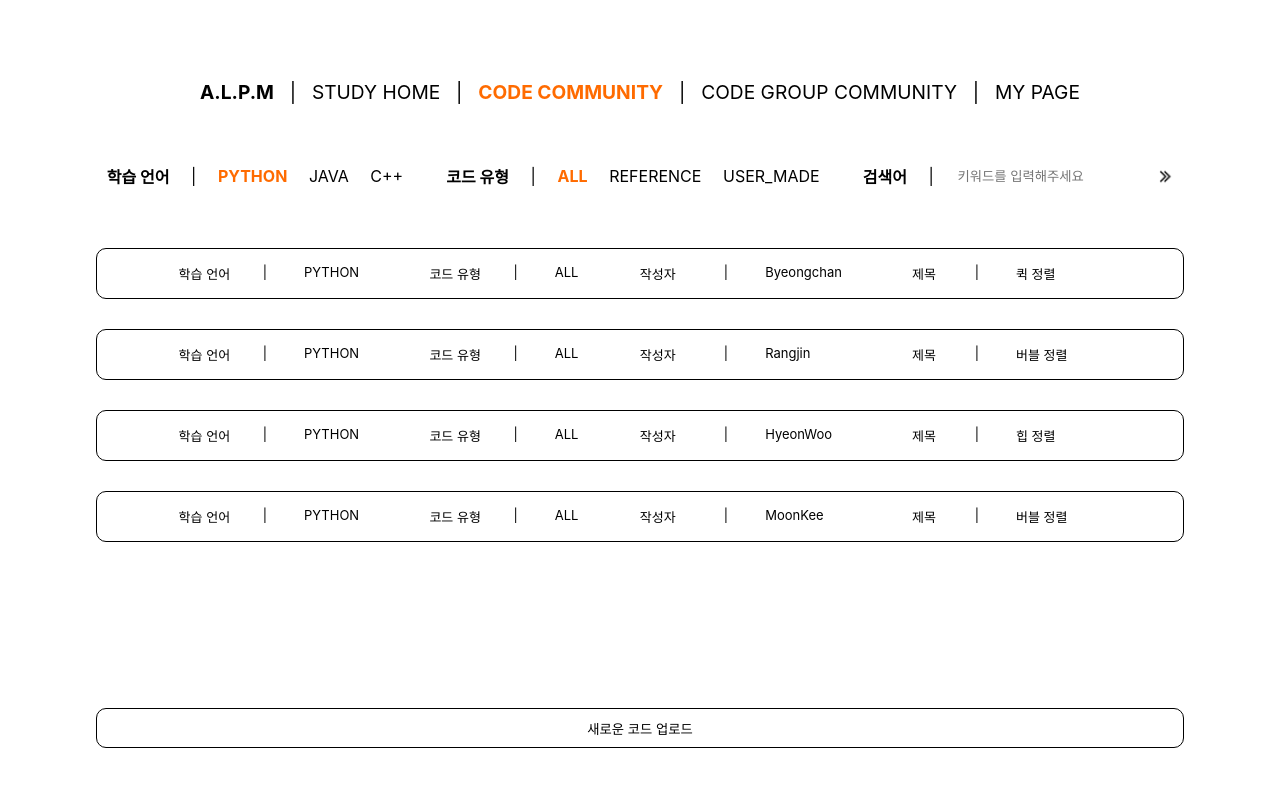
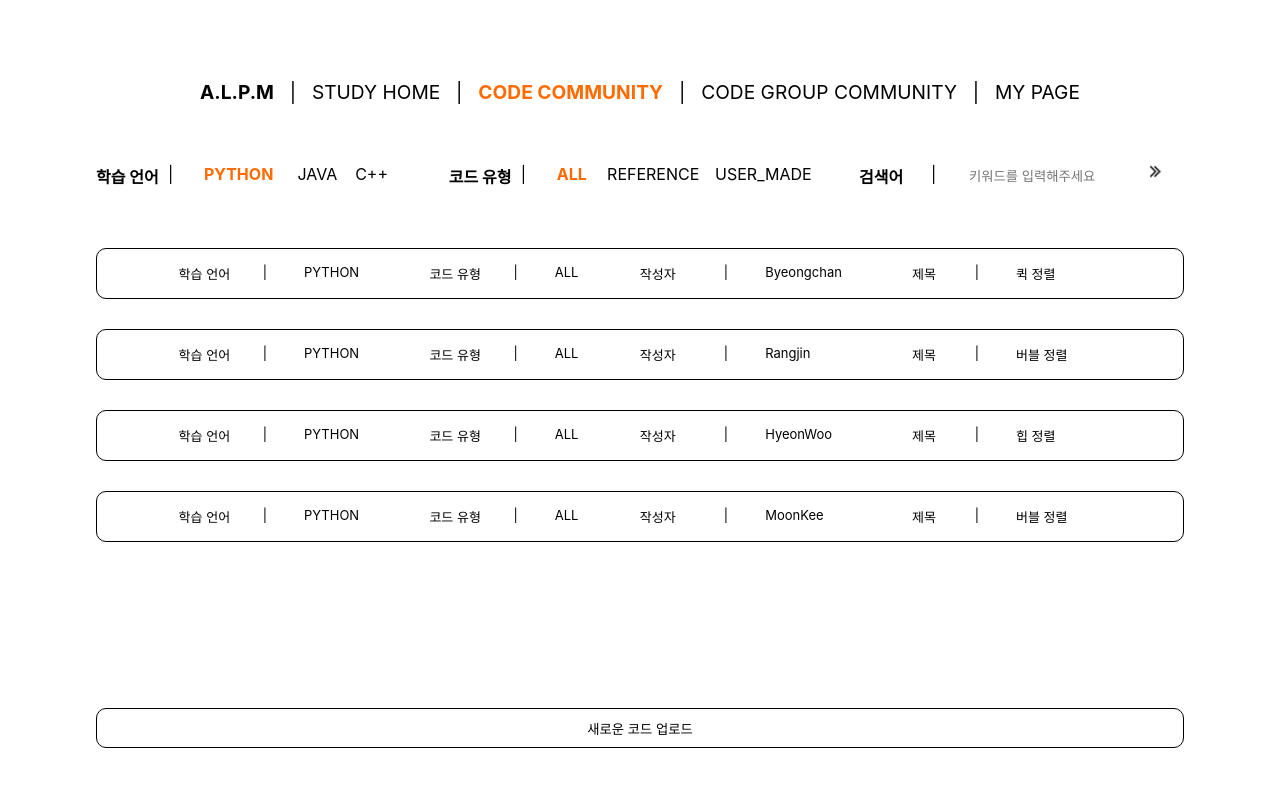
Before and after one commit to AL-PM/ALPM-web, a React (Create React App) app: page /code in a window 1280 px wide. Shown: the top 786 px of the page. Built offline with nearby package versions, Linux system fonts and the light colour scheme.

Commit message:
[MOD] CODE 검색 메뉴바 flex -> Grid로 수정

```diff
--- a/src/CodeCommunity/CodeHome/CodeHome.css
+++ b/src/CodeCommunity/CodeHome/CodeHome.css
@@ -3,10 +3,10 @@
     margin-top: 7.5vh;
     margin-left : 7.5vw;
     margin-right: 7.5vw;
-    display: flex;
-    justify-content: space-around;
-    align-items:center;
+    display: grid;
+    grid-template-columns: 1fr 0.5fr 1.3fr 0.8fr 0.8fr 0.5fr 1fr 0.5fr 0.7fr 1.5fr 1.5fr 0.5fr 1fr 0.5fr 2fr 0.5fr ;
     font-size: medium;
+
 }
 
 #CodeSettingKeyword{
```
